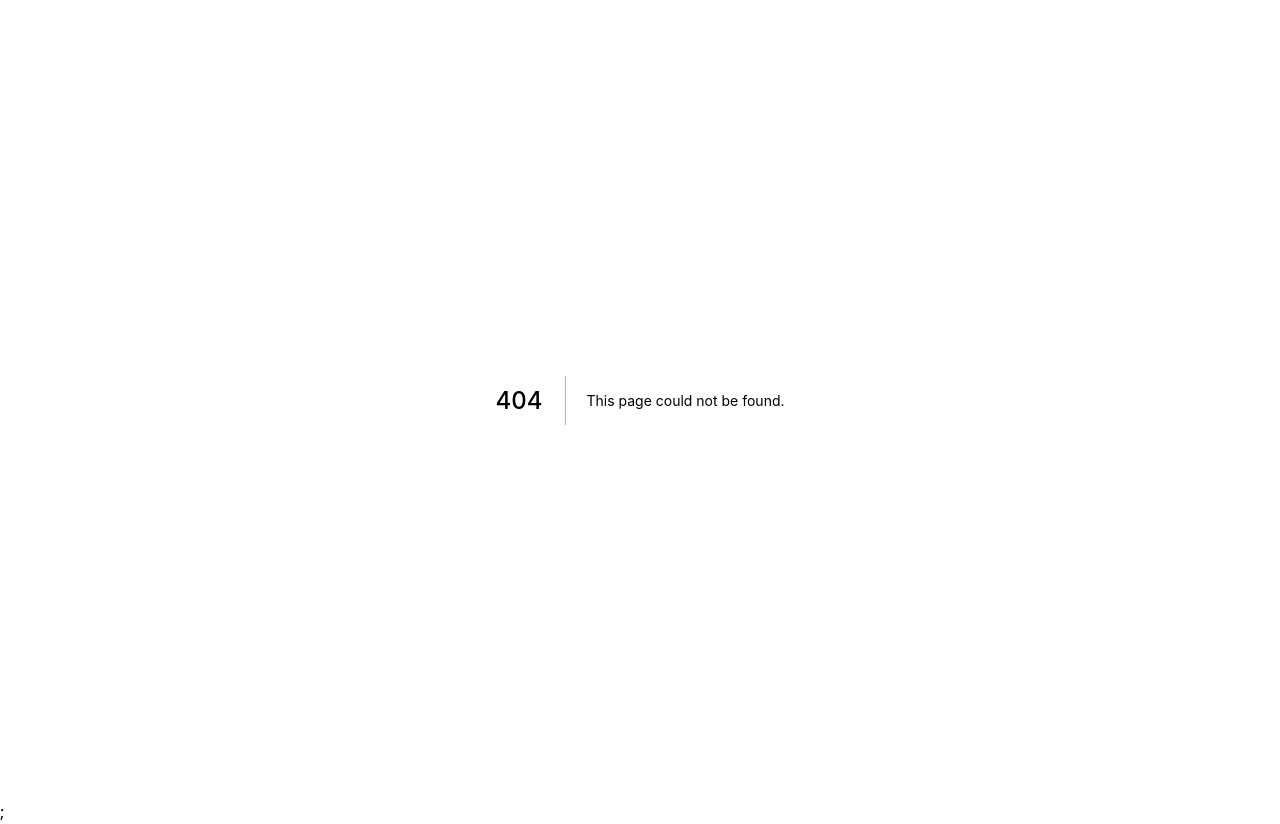
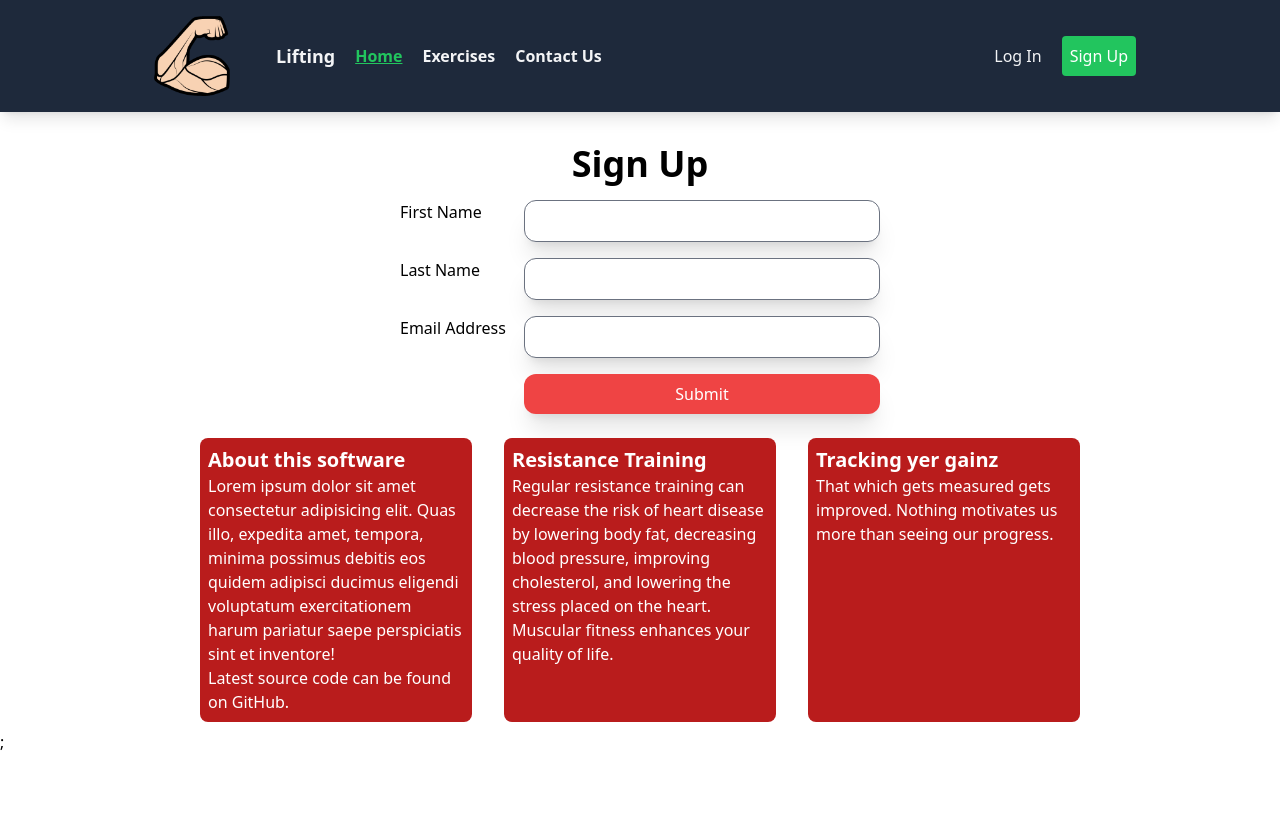
Before and after one commit to scotm/lifting-toy-nextjs, a Next.js app: page /signup in a window 1280 px wide. Before the commit this address had no page. After the commit the page ends 800 px from the top, so only its background shows below. Built offline with nearby package versions, Linux system fonts and the light colour scheme.

Commit message:
Use Formik to conjure a Signup form.

```diff
--- a/components/Navbar.tsx
+++ b/components/Navbar.tsx
@@ -1,4 +1,3 @@
-import * as React from "react";
 import Image from "next/image";
 import Link from "next/link";
 
@@ -26,14 +25,14 @@ export default function Navbar(props: INavbarProps) {
                 Lifting
               </span>
               <Link href="/" passHref>
-                <span className="py-4 px-2 font-semibold text-green-500 underline">
+                <a className="py-4 px-2 font-semibold text-green-500 underline">
                   Home
-                </span>
+                </a>
               </Link>
               <Link href="/exercises" passHref>
-                <span className="py-4 px-2 font-semibold text-gray-100 transition duration-300 hover:text-green-500">
+                <a className="py-4 px-2 font-semibold text-gray-100 transition duration-300 hover:text-green-500">
                   Exercises
-                </span>
+                </a>
               </Link>
               <a
                 href=""
@@ -43,20 +42,21 @@ export default function Navbar(props: INavbarProps) {
               </a>
             </div>
           </div>
-          {/* <div className="hidden items-center space-x-3 md:flex ">
+          <div className="hidden items-center space-x-3 md:flex ">
+            {/* TODO: Implmement functionality to look up the store/context object and figure
+            out if we're a logged in user. */}
             <a
               href=""
               className="rounded py-2 px-2 font-medium text-gray-100 transition duration-300 hover:bg-green-500 hover:text-white"
             >
               Log In
             </a>
-            <a
-              href=""
-              className="rounded bg-green-500 py-2 px-2 font-medium text-white transition duration-300 hover:bg-green-400"
-            >
-              Sign Up
-            </a>
-          </div> */}
+            <Link href="/signup" passHref={true}>
+              <a className="rounded bg-green-500 py-2 px-2 font-medium text-white transition duration-300 hover:bg-green-400">
+                Sign Up
+              </a>
+            </Link>
+          </div>
           <div className="flex items-center md:hidden">
             <button
               className="mobile-menu-button outline-none"
--- /dev/null
+++ b/components/SignUpForm.tsx
@@ -0,0 +1,116 @@
+import React from "react";
+import { useFormik } from "formik";
+
+import type { User } from "@prisma/client";
+
+type FormUser = Pick<User, "firstname" | "lastname" | "email">;
+type FormErrors = Partial<Pick<User, "firstname" | "lastname" | "email">>;
+
+// A validation function. This must return an object
+// which keys are symmetrical to our values/initialValues
+const validate = (values: FormUser): FormErrors => {
+  const errors: FormErrors = {};
+  if (!values.firstname) {
+    errors.firstname = "Required";
+  } else if (values.firstname.length > 20) {
+    errors.firstname = "Must be 20 characters or less";
+  }
+
+  if (!values.lastname) {
+    errors.lastname = "Required";
+  } else if (values.lastname.length > 30) {
+    errors.lastname = "Must be 30 characters or less";
+  }
+
+  if (!values.email) {
+    errors.email = "Required";
+  }
+  // The usual simple email-checking regex.
+  else if (!/^[A-Z0-9._%+-]+@[A-Z0-9.-]+\.[A-Z]{2,4}$/i.test(values.email)) {
+    errors.email = "Invalid email address";
+  }
+
+  return errors;
+};
+
+interface SignUpFormProps {}
+
+export default function SignUpForm(props: SignUpFormProps) {
+  // Pass the useFormik() Hook -
+  //
+  // initial form values (initialValues)
+  // a validate function that is called when form values change (validate)
+  // a function that responds when fields are blurred (unused)
+  // and a submit function for when the form is submitted (onSubmit)
+
+  const {
+    handleSubmit,
+    handleBlur,
+    handleChange,
+    // handleReset,
+    values,
+    touched,
+    errors,
+  } = useFormik({
+    initialValues: {
+      firstname: "",
+      lastname: "",
+      email: "",
+    },
+    validate,
+    onSubmit: (values) => {
+      alert(JSON.stringify(values, null, 2));
+    },
+  });
+
+  return (
+    <form onSubmit={handleSubmit}>
+      <div className="grid grid-cols-4 gap-4 py-4 lg:mx-52">
+        <label htmlFor="firstname">First Name</label>
+        <input
+          className="col-span-3 rounded-xl shadow-xl"
+          id="firstname"
+          name="firstname"
+          type="text"
+          onBlur={handleBlur}
+          onChange={handleChange}
+          value={values.firstname}
+        />
+        {touched.firstname && errors.firstname ? (
+          <div>{errors.firstname}</div>
+        ) : null}
+        <label htmlFor="lastname">Last Name</label>
+        <input
+          className="col-span-3 rounded-xl shadow-xl"
+          id="lastname"
+          name="lastname"
+          type="text"
+          onBlur={handleBlur}
+          onChange={handleChange}
+          value={values.lastname}
+        />
+        {touched.lastname && errors.lastname ? (
+          <div>{errors.lastname}</div>
+        ) : null}
+        <label htmlFor="email">Email Address</label>
+        <input
+          className="col-span-3 rounded-xl shadow-xl"
+          id="email"
+          name="email"
+          type="email"
+          onBlur={handleBlur}
+          onChange={handleChange}
+          value={values.email}
+        />
+        {touched.email && errors.email ? <div>{errors.email}</div> : null}
+        <div></div>
+        <button
+          className="col-span-3 rounded-xl bg-red-500 p-2 text-white shadow-xl transition duration-300 hover:bg-red-400"
+          type="submit"
+        >
+          Submit
+        </button>
+      </div>
+    </form>
+  );
+}
--- a/package.json
+++ b/package.json
@@ -17,6 +17,7 @@
     "@tailwindcss/typography": "^0.5.1",
     "axios": "^0.25.0",
     "flowbite": "^1.3.3",
+    "formik": "^2.2.9",
     "next": "12.0.10",
     "postcss-flexbugs-fixes": "^5.0.2",
     "react": "17.0.2",
--- /dev/null
+++ b/pages/signup/index.tsx
@@ -0,0 +1,12 @@
+import Layout from "../../components/Layout";
+import SignUpForm from "../../components/SignUpForm";
+
+export interface SignUpPageProps {}
+
+export default function SignUpPage(props: SignUpPageProps) {
+  return (
+    <Layout title="Sign Up">
+      <SignUpForm />
+    </Layout>
+  );
+}
```
Also changed, not shown: 1 other file (tests, documents, lock files or other folders).
